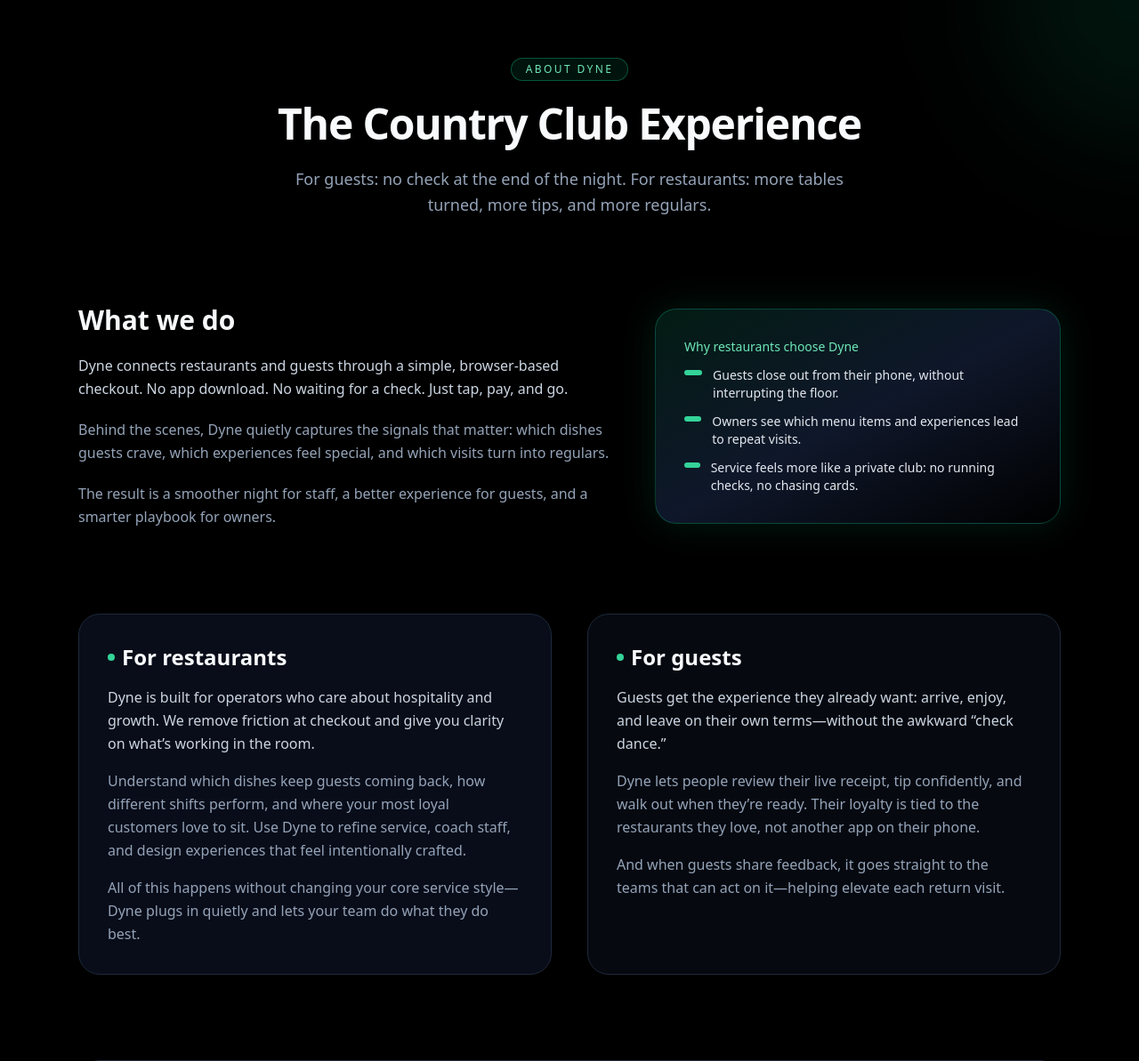
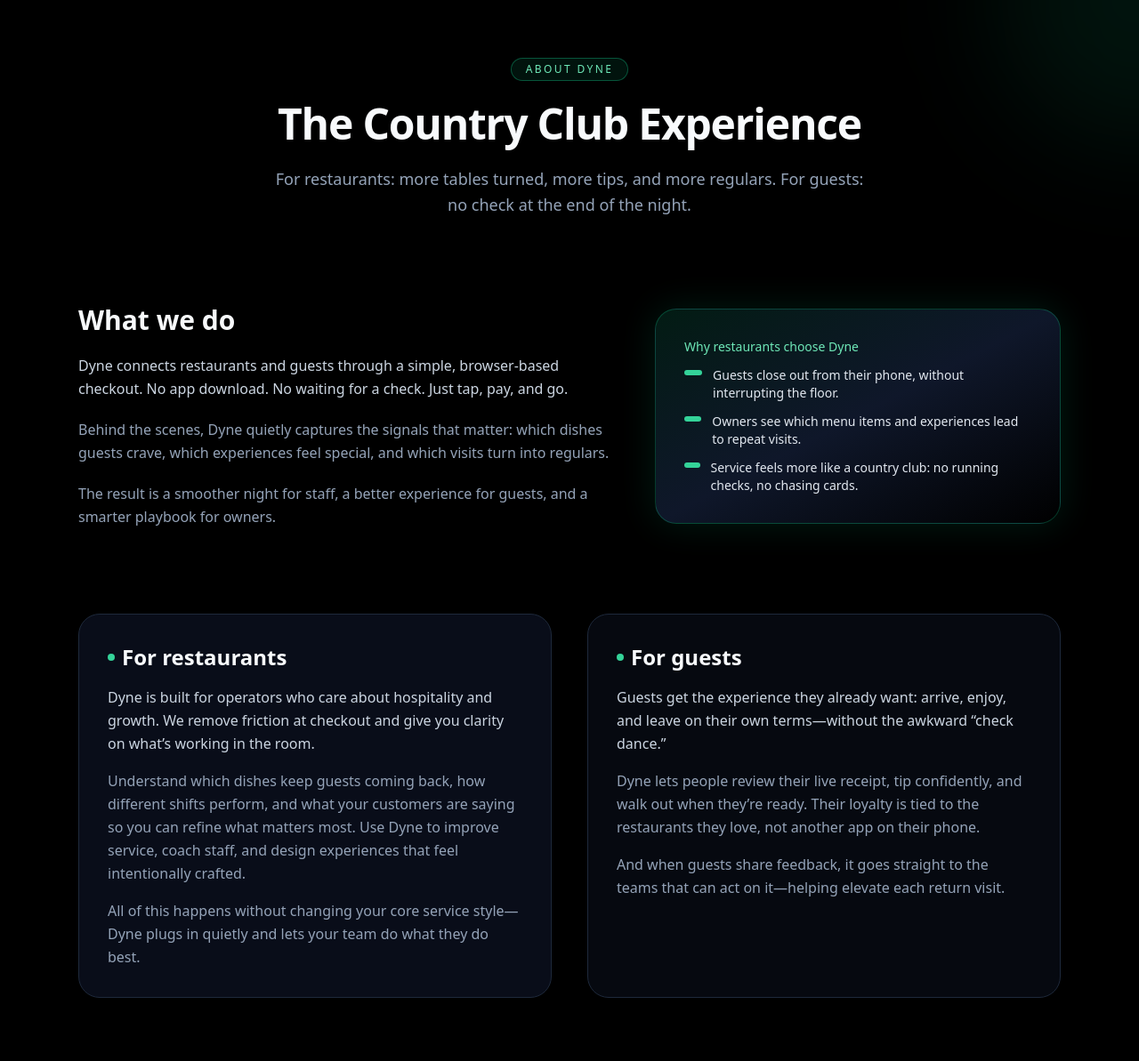
Before and after one commit to justinhmosher/Digit, a Django app: page /about in a window 1280 px wide. Shown: the top 1193 px of the page at 89% size. Run offline with Django 5.2, Linux system fonts and the light colour scheme; some libraries are stand-ins or nearby versions.

Commit message:
polishing

```diff
--- a/templates/core/about_us.html
+++ b/templates/core/about_us.html
@@ -28,8 +28,8 @@
         </h1>
 
         <p class="max-w-2xl mx-auto text-slate-400 text-lg leading-relaxed">
+          For restaurants: more tables turned, more tips, and more regulars.
           For guests: no check at the end of the night.
-          For restaurants: more tables turned, more tips, and more regulars.
         </p>
       </section>
 
@@ -70,7 +70,7 @@
             </li>
             <li class="flex gap-3">
               <span class="mt-1 h-1.5 w-6 rounded-full bg-emerald-400"></span>
-              <span>Service feels more like a private club: no running checks, no chasing cards.</span>
+              <span>Service feels more like a country club: no running checks, no chasing cards.</span>
             </li>
           </ul>
         </div>
@@ -91,8 +91,8 @@
           </p>
           <p class="text-slate-400 leading-relaxed">
             Understand which dishes keep guests coming back, how different
-            shifts perform, and where your most loyal customers love to sit.
-            Use Dyne to refine service, coach staff, and design experiences
+            shifts perform, and what your customers are saying so you can refine what matters most.
+            Use Dyne to improve service, coach staff, and design experiences
             that feel intentionally crafted.
           </p>
           <p class="text-slate-400 leading-relaxed">
```
